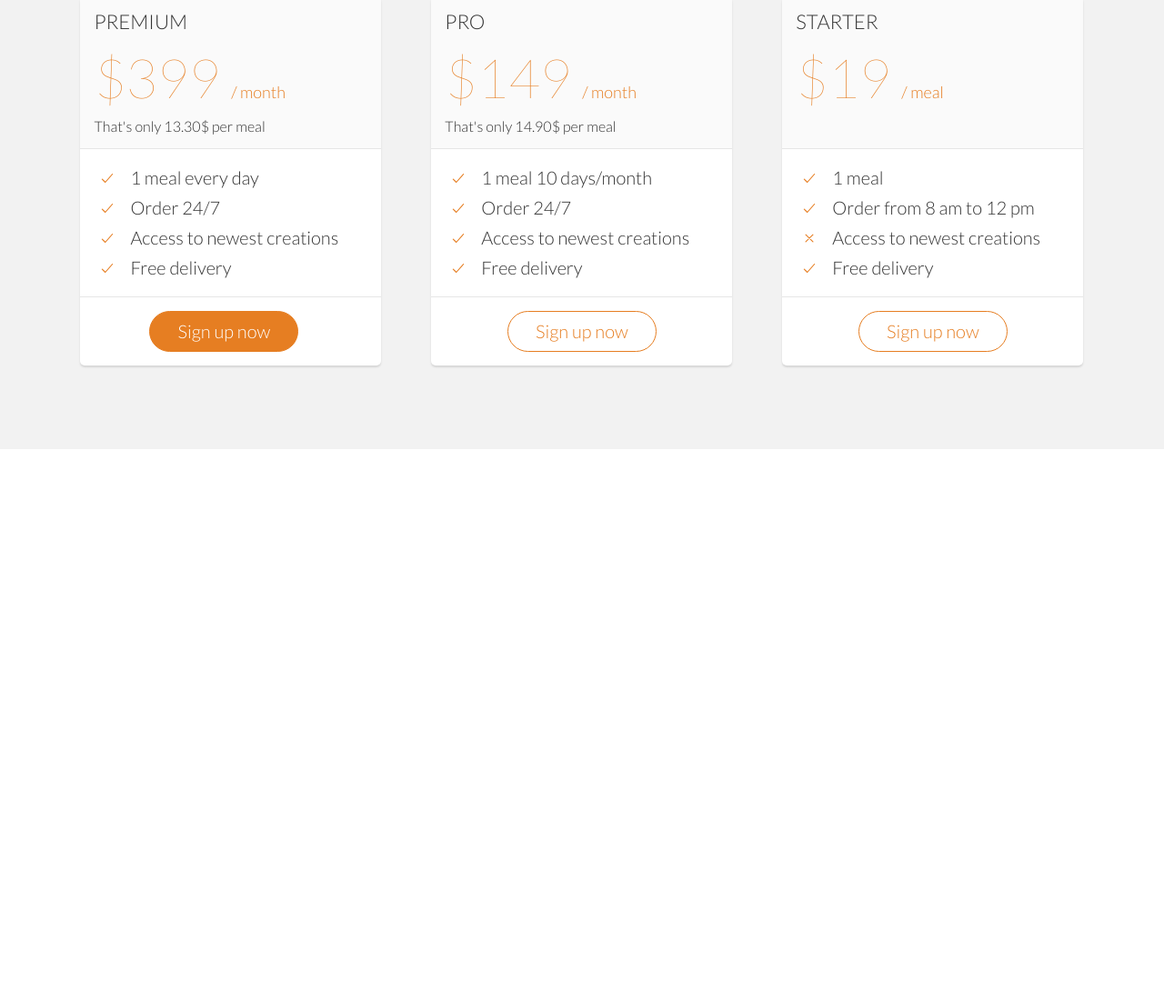
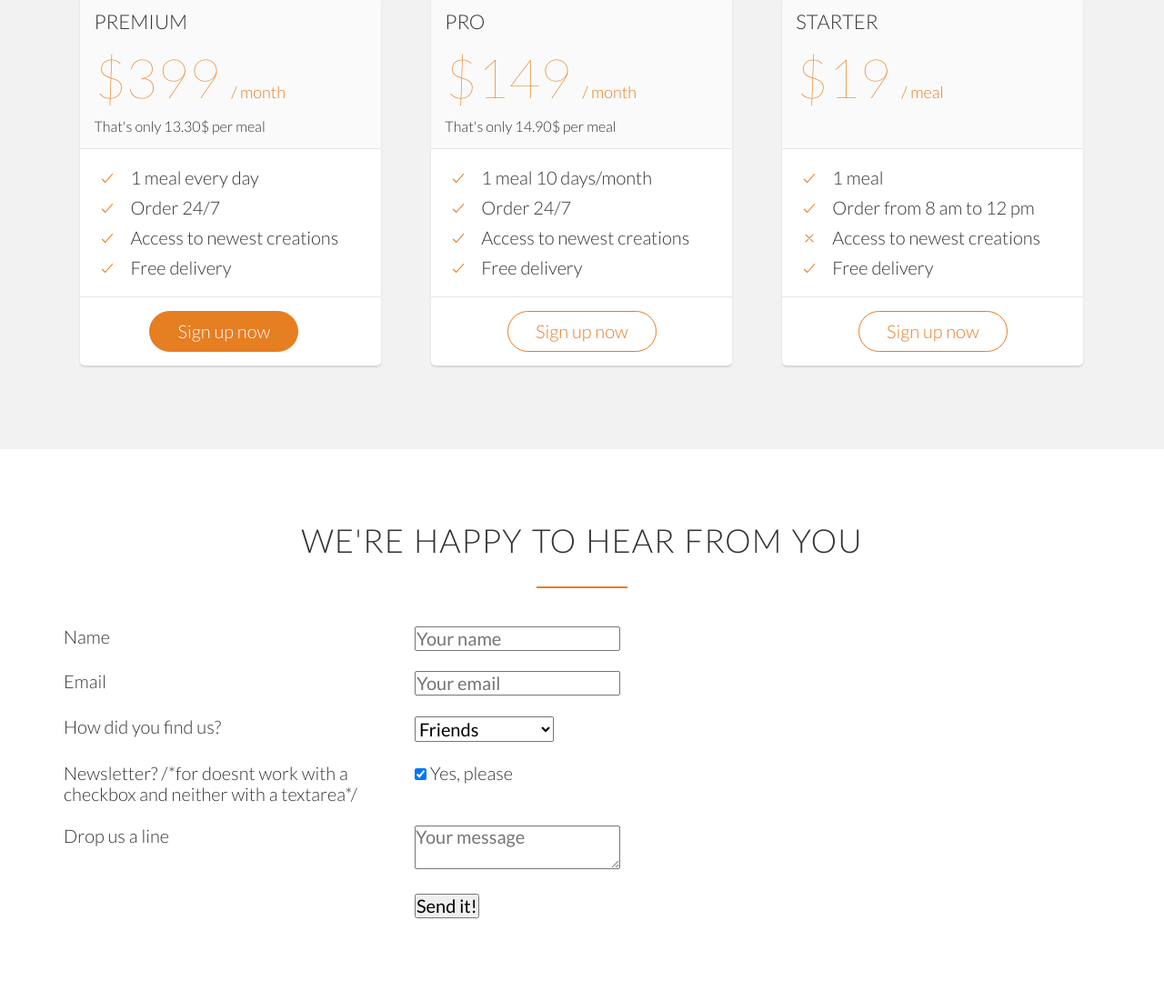
Before and after one commit to RvsB/The-Killer-One, a plain HTML site: page html/index.html in a window 1280 px wide. Shown: the part 4110-5211 px from the top of the page at 91% size. Before the commit the page ends 4604 px from the top, so only its background shows below. Drawn offline with nearby package versions, Linux system fonts and the light colour scheme.

Commit message:
feat: added html layout for feedback section containing a form

```diff
--- a/html/index.html
+++ b/html/index.html
@@ -313,6 +313,69 @@
         </div>
     </section>
 
+    <section class="section-form">
+        <div class="row">
+            <h2>We're happy to hear from you</h2>
+        </div>
+        <div class="row">
+            <form method="post" action="#" class="contact-form">
+                <div class="row">
+                    <div class="col span-1-of-3">
+                        <label for="name">Name</label>
+                    </div>
+                    <div class="col span-2-of-3">
+                        <input type="text" name="name" id="name" placeholder="Your name" required>
+                    </div>
+                </div>
+                <div class="row">
+                    <div class="col span-1-of-3">
+                        <label for="email">Email</label>
+                    </div>
+                    <div class="col span-2-of-3">
+                        <input type="email" name="email" id="email" placeholder="Your email" required>
+                    </div>
+                </div>
+                <div class="row">
+                    <div class="col span-1-of-3">
+                        <label for="find-us">How did you find us?</label>
+                    </div>
+                    <div class="col span-2-of-3">
+                        <select name="find-us" id="find-us">
+                            <option value="friends" selected>Friends</option>
+                            <option value="search">Search engine</option>
+                            <option value="ad">Advertisement</option>
+                            <option value="other">Other</option>
+                        </select>
+                    </div>
+                </div>
+                <div class="row">
+                    <div class="col span-1-of-3">
+                        <label>Newsletter?</label> /*for doesnt work with a checkbox and neither with a textarea*/
+                    </div>
+                    <div class="col span-2-of-3">
+                        <input type="checkbox" name="newsletter" id="newsletter" checked> Yes, please
+                    </div>
+                </div>
+                <div class="row">
+                    <div class="col span-1-of-3">
+                        <label>Drop us a line</label>
+                    </div>
+                    <div class="col span-2-of-3">
+                        <textarea name="message" placeholder="Your message"></textarea>
+                    </div>
+                </div>
+                <div class="row">
+                    <div class="col span-1-of-3">
+                        <label>&nbsp;</label>
+                    </div>
+                    <div class="col span-2-of-3">
+                        <input type="submit" value="Send it!">
+                    </div>
+                </div>
+            </form>
+        </div>
+    </section>
+
 
     <script type="module" src="https://unpkg.com/ionicons@5.5.2/dist/ionicons/ionicons.esm.js"></script>
     <script nomodule src="https://unpkg.com/ionicons@5.5.2/dist/ionicons/ionicons.js"></script>
```
